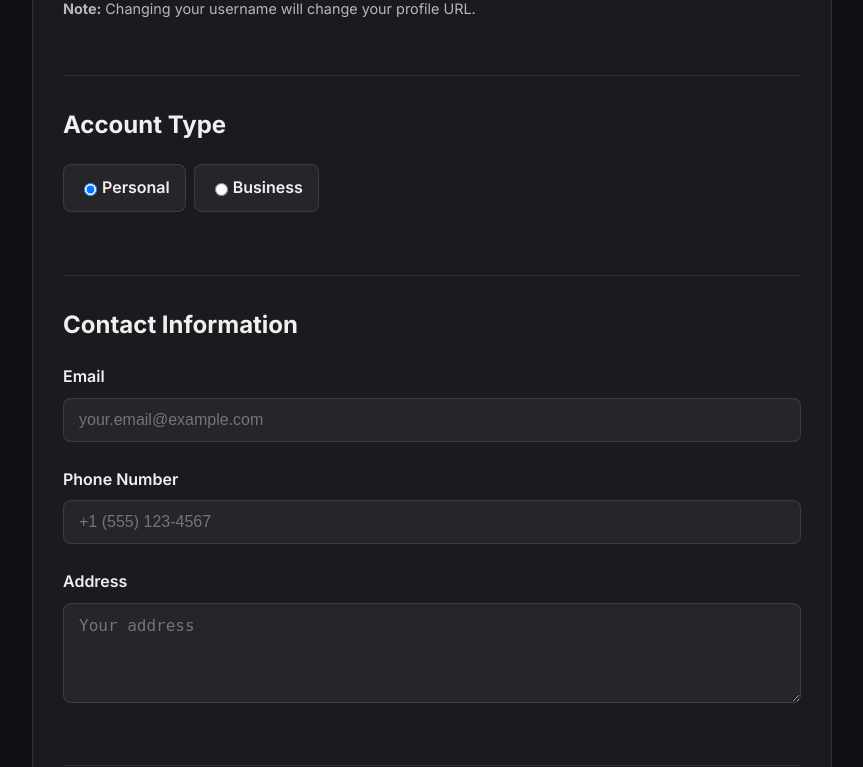
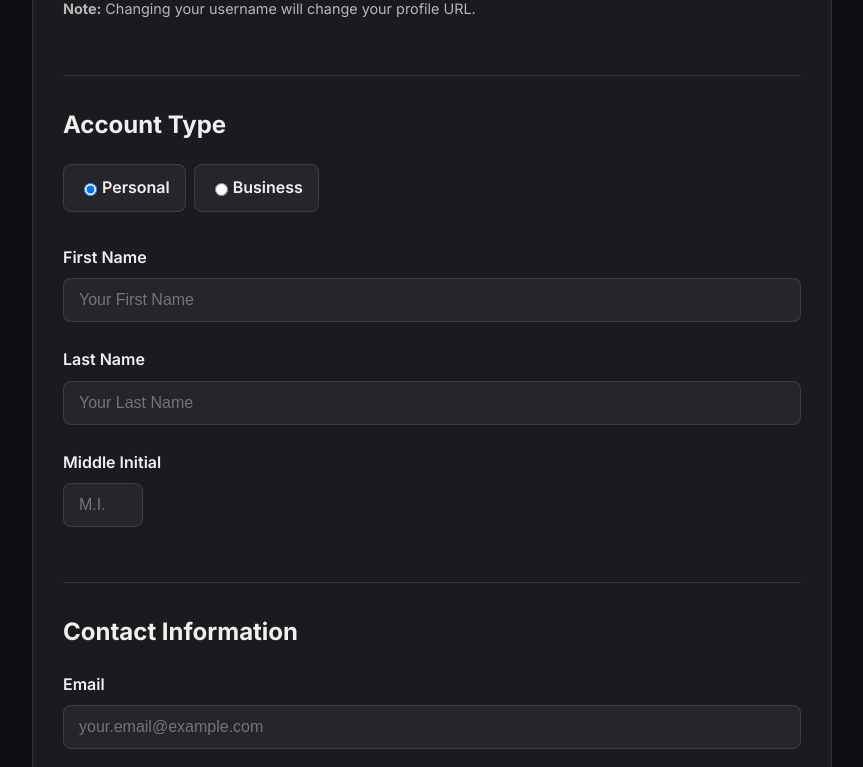
Before and after one commit to vibe-base/vibezin, a Django app: page /profile/edit/ in a window 1280 px wide. Shown: the part 616-1383 px from the top of the page, without its empty margins (208-1071 px from the left). Run offline with Django 5.2, Linux system fonts and the light colour scheme; the visitor is signed in with stand-in values (Sample User, id 1).

Commit message:
Added New Fields to the UserProfile Model: Added first_name, last_name, and middle_initial fields to store personal information Created and applied a migration to update the database schema Updated the ProfileForm: Added form fields for first name, last name, and middle initial Added these fields to the form's Meta class Styled the fields appropriately, with a smaller width for the middle initial field Updated the Template: Added the new personal fields to the edit_profile.html template Organized fields into personal and business sections Added CSS to style the fields appropriately Implemented Dynamic Field Visibility: Updated the JavaScript to show/hide fields based on the account type When "Personal" is selected, the personal fields are shown and business fields are hidden When "Business" is selected, the business fields are shown and personal fields are hidden Added CSS Styling: Added styles to control the visibility of personal and business fields Made the middle initial field narrower to match its purpose

```diff
--- a/vibezin/forms.py
+++ b/vibezin/forms.py
@@ -14,12 +14,28 @@ class VibeForm(forms.ModelForm):
         }
 
 class ProfileForm(forms.ModelForm):
-    # Account type and business name fields
+    # Account type fields
     account_type = forms.ChoiceField(
         choices=[('personal', 'Personal'), ('business', 'Business')],
         widget=forms.RadioSelect(attrs={'class': 'account-type-radio'}),
         initial='personal'
     )
+
+    # Personal account fields
+    first_name = forms.CharField(required=False, widget=forms.TextInput(attrs={
+        'class': 'form-control',
+        'placeholder': 'Your First Name'
+    }))
+    last_name = forms.CharField(required=False, widget=forms.TextInput(attrs={
+        'class': 'form-control',
+        'placeholder': 'Your Last Name'
+    }))
+    middle_initial = forms.CharField(required=False, widget=forms.TextInput(attrs={
+        'class': 'form-control',
+        'placeholder': 'M.I.'
+    }))
+
+    # Business account fields
     business_name = forms.CharField(required=False, widget=forms.TextInput(attrs={
         'class': 'form-control',
         'placeholder': 'Your Business Name'
@@ -177,8 +193,8 @@ class ProfileForm(forms.ModelForm):
 
     class Meta:
         model = UserProfile
-        fields = ['account_type', 'business_name', 'email', 'phone', 'address',
-                 'bio', 'profile_image', 'background_image', 'theme']
+        fields = ['account_type', 'first_name', 'last_name', 'middle_initial', 'business_name',
+                 'email', 'phone', 'address', 'bio', 'profile_image', 'background_image', 'theme']
         widgets = {
             'bio': forms.Textarea(attrs={'class': 'form-control', 'placeholder': 'Tell the world about yourself', 'rows': 4}),
             'profile_image': forms.URLInput(attrs={'class': 'form-control', 'placeholder': 'https://example.com/your-image.jpg'}),
--- a/vibezin/models.py
+++ b/vibezin/models.py
@@ -32,7 +32,13 @@ class UserProfile(models.Model):
 
     # New fields
     account_type = models.CharField(max_length=10, choices=ACCOUNT_TYPES, default='personal')
+    # Personal account fields
+    first_name = models.CharField(max_length=50, blank=True)
+    last_name = models.CharField(max_length=50, blank=True)
+    middle_initial = models.CharField(max_length=5, blank=True)
+    # Business account fields
     business_name = models.CharField(max_length=100, blank=True)
+    # Common fields
     email = models.EmailField(blank=True)
     phone = models.CharField(max_length=20, blank=True)
     address = models.TextField(max_length=200, blank=True)
--- a/vibezin/templates/vibezin/edit_profile.html
+++ b/vibezin/templates/vibezin/edit_profile.html
@@ -218,6 +218,19 @@
         background: rgba(161, 107, 255, 0.1);
         border-color: var(--primary-color);
     }
+
+    /* Account fields visibility */
+    .business-fields {
+        display: none;
+    }
+
+    .personal-fields {
+        display: block;
+    }
+
+    #personal-fields-middle-initial input {
+        width: 80px;
+    }
 </style>
 {% endblock %}
 
@@ -278,7 +291,39 @@
                 </div>
             </div>
 
-            <div class="form-group business-name-field" id="business-name-field">
+            <!-- Personal account fields -->
+            <div class="form-group personal-fields" id="personal-fields">
+                <label for="{{ profile_form.first_name.id_for_label }}">First Name</label>
+                {{ profile_form.first_name }}
+                {% if profile_form.first_name.errors %}
+                    <div style="color: #ff6b6b; margin-top: 5px; font-size: 0.9rem;">
+                        {{ profile_form.first_name.errors }}
+                    </div>
+                {% endif %}
+            </div>
+
+            <div class="form-group personal-fields" id="personal-fields-last-name">
+                <label for="{{ profile_form.last_name.id_for_label }}">Last Name</label>
+                {{ profile_form.last_name }}
+                {% if profile_form.last_name.errors %}
+                    <div style="color: #ff6b6b; margin-top: 5px; font-size: 0.9rem;">
+                        {{ profile_form.last_name.errors }}
+                    </div>
+                {% endif %}
+            </div>
+
+            <div class="form-group personal-fields" id="personal-fields-middle-initial">
+                <label for="{{ profile_form.middle_initial.id_for_label }}">Middle Initial</label>
+                {{ profile_form.middle_initial }}
+                {% if profile_form.middle_initial.errors %}
+                    <div style="color: #ff6b6b; margin-top: 5px; font-size: 0.9rem;">
+                        {{ profile_form.middle_initial.errors }}
+                    </div>
+                {% endif %}
+            </div>
+
+            <!-- Business account fields -->
+            <div class="form-group business-fields" id="business-name-field">
                 <label for="{{ profile_form.business_name.id_for_label }}">Business Name</label>
                 {{ profile_form.business_name }}
                 {% if profile_form.business_name.errors %}
@@ -835,21 +880,33 @@
         // Account type selection
         const accountTypeRadios = document.querySelectorAll('input[name="account_type"]');
         const businessNameField = document.getElementById('business-name-field');
+        const personalFields = document.querySelectorAll('.personal-fields');
 
         // Initial state
-        updateBusinessNameVisibility();
+        updateFieldsVisibility();
 
         // Add event listeners to radio buttons
         accountTypeRadios.forEach(radio => {
-            radio.addEventListener('change', updateBusinessNameVisibility);
+            radio.addEventListener('change', updateFieldsVisibility);
         });
 
-        function updateBusinessNameVisibility() {
+        function updateFieldsVisibility() {
             const selectedValue = document.querySelector('input[name="account_type"]:checked').value;
+
+            // Show/hide business fields
             if (selectedValue === 'business') {
                 businessNameField.style.display = 'block';
+                // Hide personal fields
+                personalFields.forEach(field => {
+                    field.style.display = 'none';
+                });
             } else {
+                // Hide business fields
                 businessNameField.style.display = 'none';
+                // Show personal fields
+                personalFields.forEach(field => {
+                    field.style.display = 'block';
+                });
             }
         }
 
```
